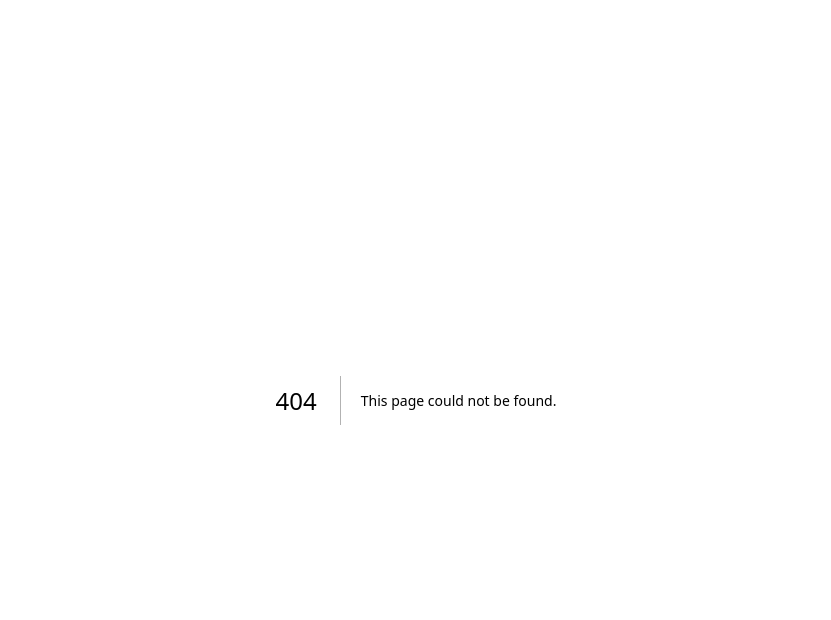
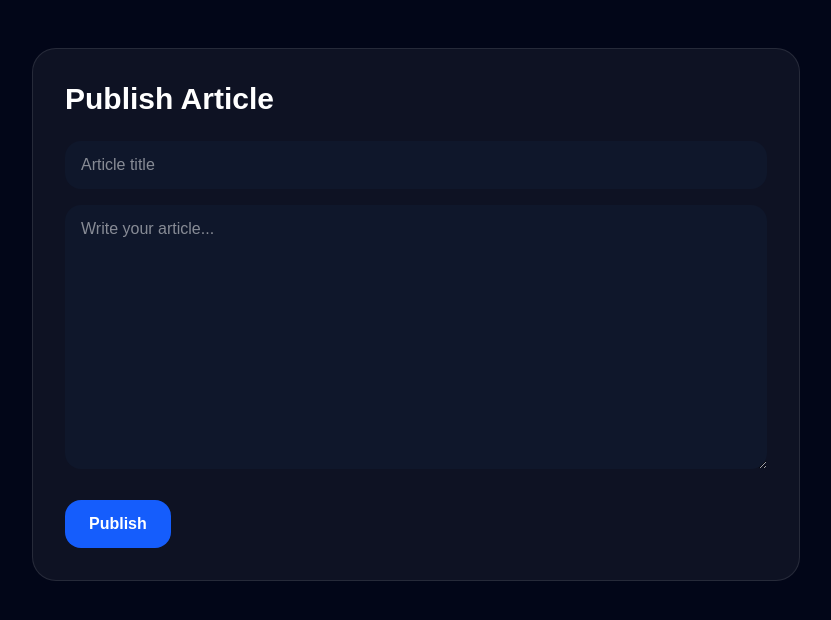
Before and after one commit to Daniee02/Infot6_Act, a Next.js app: page /articles/new in a window 1280 px wide. Before the commit this address had no page. Shown: the top 620 px of the page, without its empty margins (224-1055 px from the left). Built offline with nearby package versions, Linux system fonts and the light colour scheme.

Commit message:
Finish articles, likes, comments

```diff
--- a/app/article/[id]/page.tsx
+++ b/app/articles/[id]/page.tsx
@@ -15,7 +15,7 @@ type Article = {
 
 export default function ArticleDetailPage() {
   const params = useParams()
-  const id = Number(params.id)   // this "id" comes from the [id] folder name
+  const id = Number(params.id)
   const [article, setArticle] = useState<Article | null>(null)
 
   useEffect(() => {
--- a/app/article/new/page.tsx
+++ b/app/articles/new/page.tsx
@@ -8,32 +8,40 @@ export default function NewArticlePage() {
   const [title, setTitle] = useState('')
   const [content, setContent] = useState('')
   const [message, setMessage] = useState('')
+  const [loading, setLoading] = useState(false)
   const router = useRouter()
 
   const handlePublish = async () => {
     setMessage('')
+    setLoading(true)
 
     const { data: userData } = await supabase.auth.getUser()
     const user = userData.user
 
     if (!user) {
       setMessage('You must be logged in.')
+      setLoading(false)
       return
     }
 
-    const { error } = await supabase.from('articles').insert([
-      {
+    const { data, error } = await supabase
+      .from('articles')
+      .insert({
         title,
         content,
         author_id: user.id,
-      },
-    ])
+      })
+      .select('id')
+      .single()
 
     if (error) {
       setMessage(error.message)
-    } else {
-      router.push('/articles')
+    } else if (data) {
+      setMessage('Article published successfully!')
+      router.push(`/articles/${data.id}`)
     }
+
+    setLoading(false)
   }
 
   return (
@@ -56,13 +64,16 @@ export default function NewArticlePage() {
           className="mt-4 w-full rounded-2xl bg-slate-900 px-4 py-3"
         />
 
-        {message && <p className="mt-4 text-red-300">{message}</p>}
+        {message && (
+          <p className="mt-4 text-sm text-red-300">{message}</p>
+        )}
 
         <button
           onClick={handlePublish}
-          className="mt-6 rounded-2xl bg-blue-600 px-6 py-3 font-semibold hover:bg-blue-500"
+          disabled={loading}
+          className="mt-6 rounded-2xl bg-blue-600 px-6 py-3 font-semibold hover:bg-blue-500 disabled:opacity-60"
         >
-          Publish
+          {loading ? 'Publishing...' : 'Publish'}
         </button>
       </div>
     </main>
--- a/app/article/page.tsx
+++ b/app/articles/page.tsx
@@ -32,7 +32,10 @@ export default function ArticlesPage() {
       <div className="mx-auto max-w-5xl">
         <div className="mb-8 flex items-center justify-between">
           <h1 className="text-4xl font-bold">Articles</h1>
-          <Link href="/articles/new" className="rounded-2xl bg-blue-600 px-5 py-3 font-semibold hover:bg-blue-500">
+          <Link
+            href="/articles/new"
+            className="rounded-2xl bg-blue-600 px-5 py-3 font-semibold hover:bg-blue-500"
+          >
             Publish Article
           </Link>
         </div>
@@ -45,9 +48,17 @@ export default function ArticlesPage() {
               className="rounded-3xl border border-white/10 bg-white/5 p-6 transition hover:bg-white/10"
             >
               <h2 className="text-2xl font-semibold">{article.title}</h2>
-              <p className="mt-3 line-clamp-3 text-slate-300">{article.content}</p>
+              <p className="mt-3 line-clamp-3 text-slate-300">
+                {article.content}
+              </p>
             </Link>
           ))}
+
+          {articles.length === 0 && (
+            <p className="text-slate-300">
+              No articles yet. Click “Publish Article” to add one.
+            </p>
+          )}
         </div>
       </div>
     </main>
--- a/app/dashboard/page.tsx
+++ b/app/dashboard/page.tsx
@@ -39,17 +39,16 @@ export default function DashboardPage() {
             {email}
           </p>
 
-          {/* NEW: article buttons */}
           <div className="mt-6 flex flex-wrap justify-center gap-4">
             <Link
-              href="/article"
+              href="/articles"
               className="rounded-2xl bg-blue-600 px-6 py-3 font-semibold transition hover:bg-blue-500"
             >
               View Articles
             </Link>
 
             <Link
-              href="/article/new"
+              href="/articles/new"
               className="rounded-2xl bg-purple-600 px-6 py-3 font-semibold transition hover:bg-purple-500"
             >
               Publish Article
```
